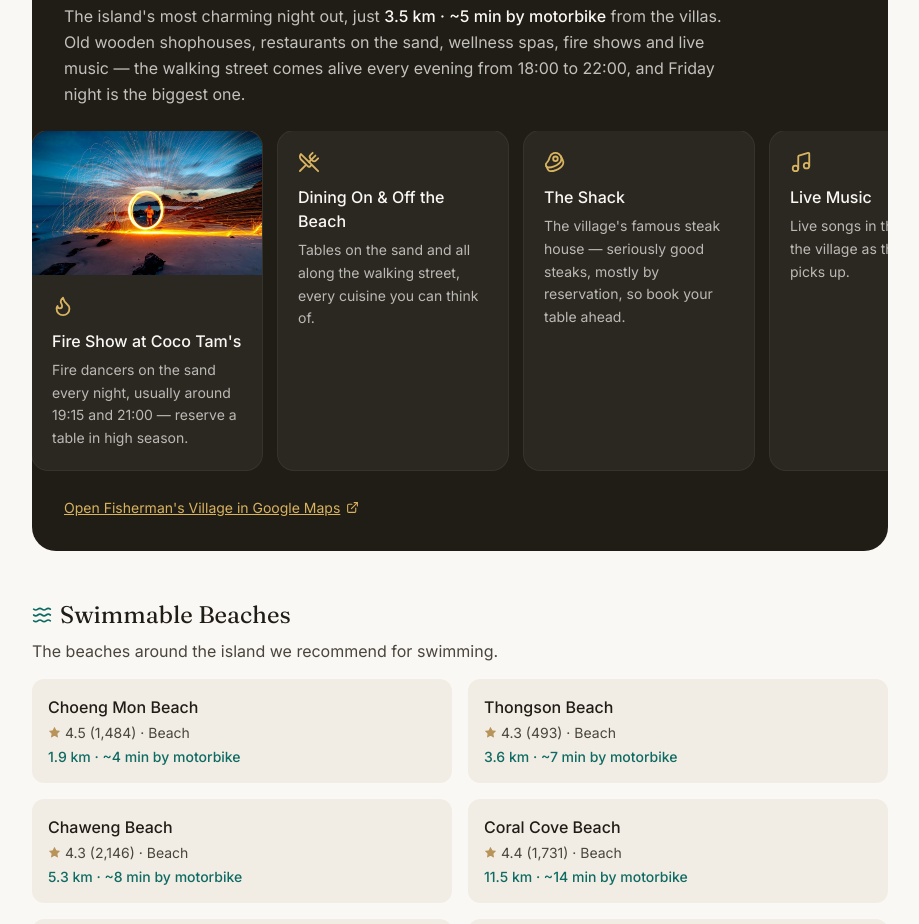
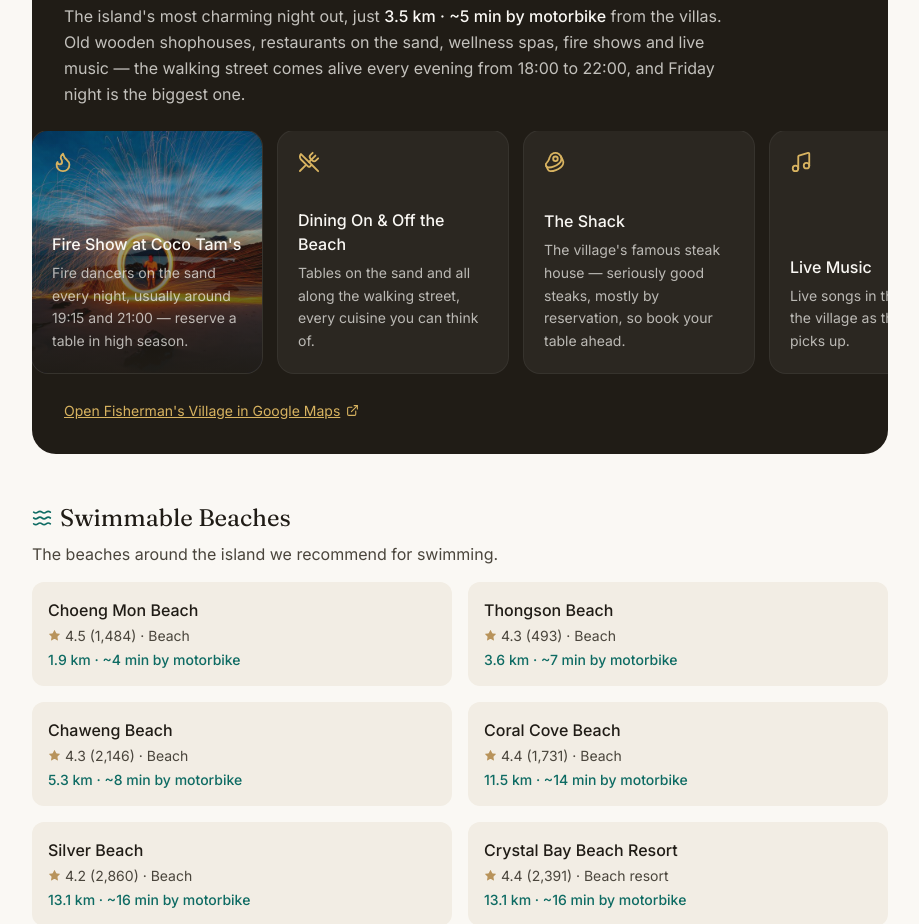
Before and after one commit to eldor1274/magicsamui-website, a Next.js app: page /guide in a window 1280 px wide. Shown: the part 3060-3984 px from the top of the page, without its empty margins (180-1099 px from the left). Built offline with nearby package versions, Linux system fonts and the light colour scheme; no server answers.

Commit message:
Fire show photo fills the Coco Tam's card as a background
Photo cards now render full-bleed with a bottom-weighted ink gradient
and overlaid text; iconless cards keep the flat style.

```diff
--- a/src/app/guide/page.tsx
+++ b/src/app/guide/page.tsx
@@ -311,10 +311,10 @@ export default function GuidePage() {
           {fishermansHighlights.map(({ icon: Icon, title, text, badge, image }) => (
             <div
               key={title}
-              className="min-w-[230px] max-w-[230px] snap-start overflow-hidden rounded-2xl bg-white/5 ring-1 ring-white/10"
+              className={`relative min-w-[230px] max-w-[230px] snap-start overflow-hidden rounded-2xl ring-1 ring-white/10 ${image ? "" : "bg-white/5"}`}
             >
               {image && (
-                <div className="relative aspect-[16/10]">
+                <>
                   <Image
                     src={image.src}
                     alt={image.alt}
@@ -323,9 +323,10 @@ export default function GuidePage() {
                     sizes="230px"
                     className="object-cover"
                   />
-                </div>
+                  <div className="absolute inset-0 bg-gradient-to-t from-ink/95 via-ink/45 to-ink/10" />
+                </>
               )}
-              <div className="p-5">
+              <div className="relative flex h-full flex-col justify-between p-5">
                 <div className="flex items-start justify-between gap-2">
                   <Icon size={22} style={{ color: GOLD }} />
                   {badge && (
@@ -337,8 +338,10 @@ export default function GuidePage() {
                     </span>
                   )}
                 </div>
-                <p className="mt-3 font-medium text-stone-50">{title}</p>
-                <p className="mt-1.5 text-sm leading-relaxed text-stone-50/70">{text}</p>
+                <div>
+                  <p className="mt-3 font-medium text-stone-50">{title}</p>
+                  <p className="mt-1.5 text-sm leading-relaxed text-stone-50/70">{text}</p>
+                </div>
               </div>
             </div>
           ))}
```
